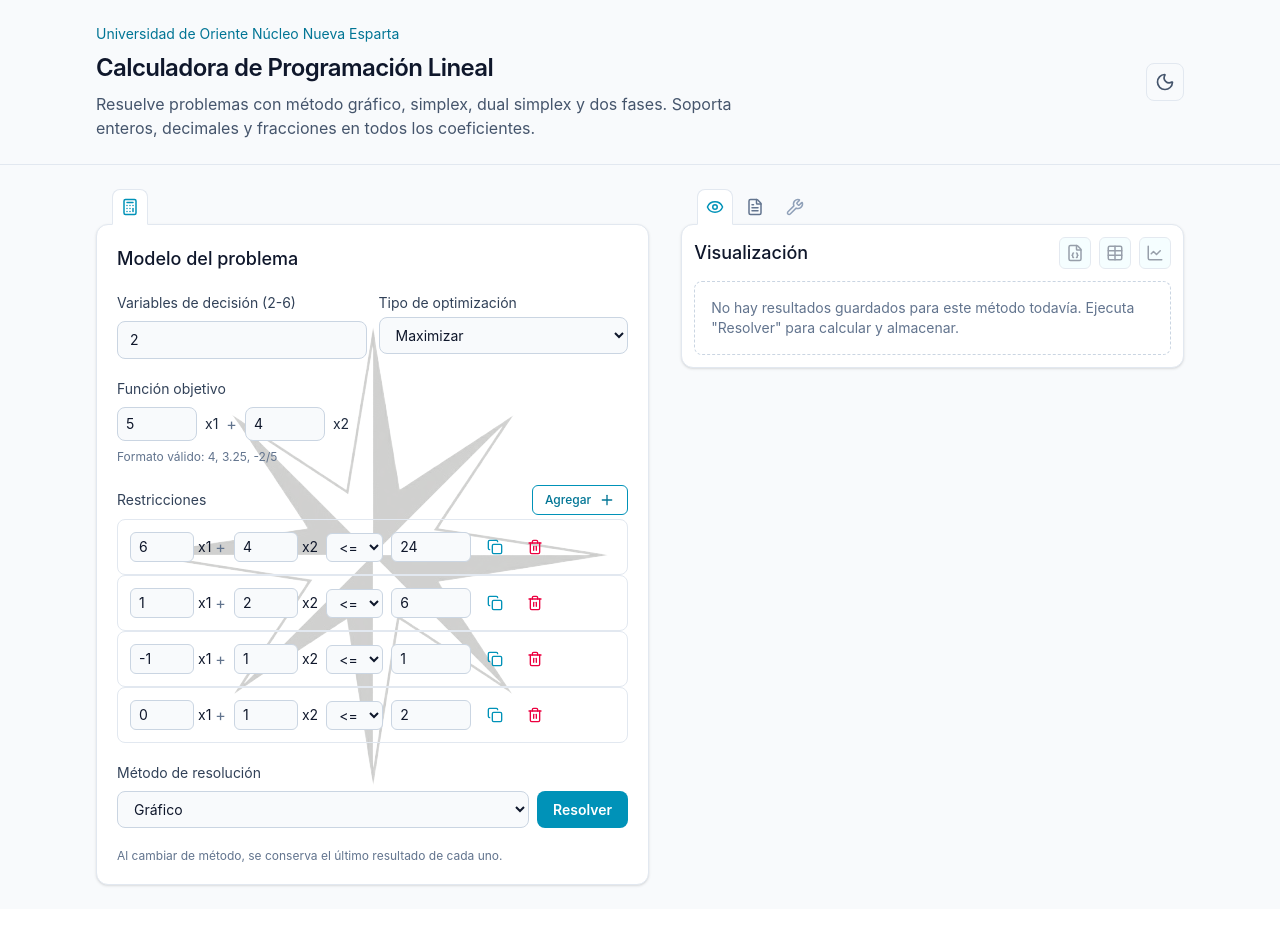
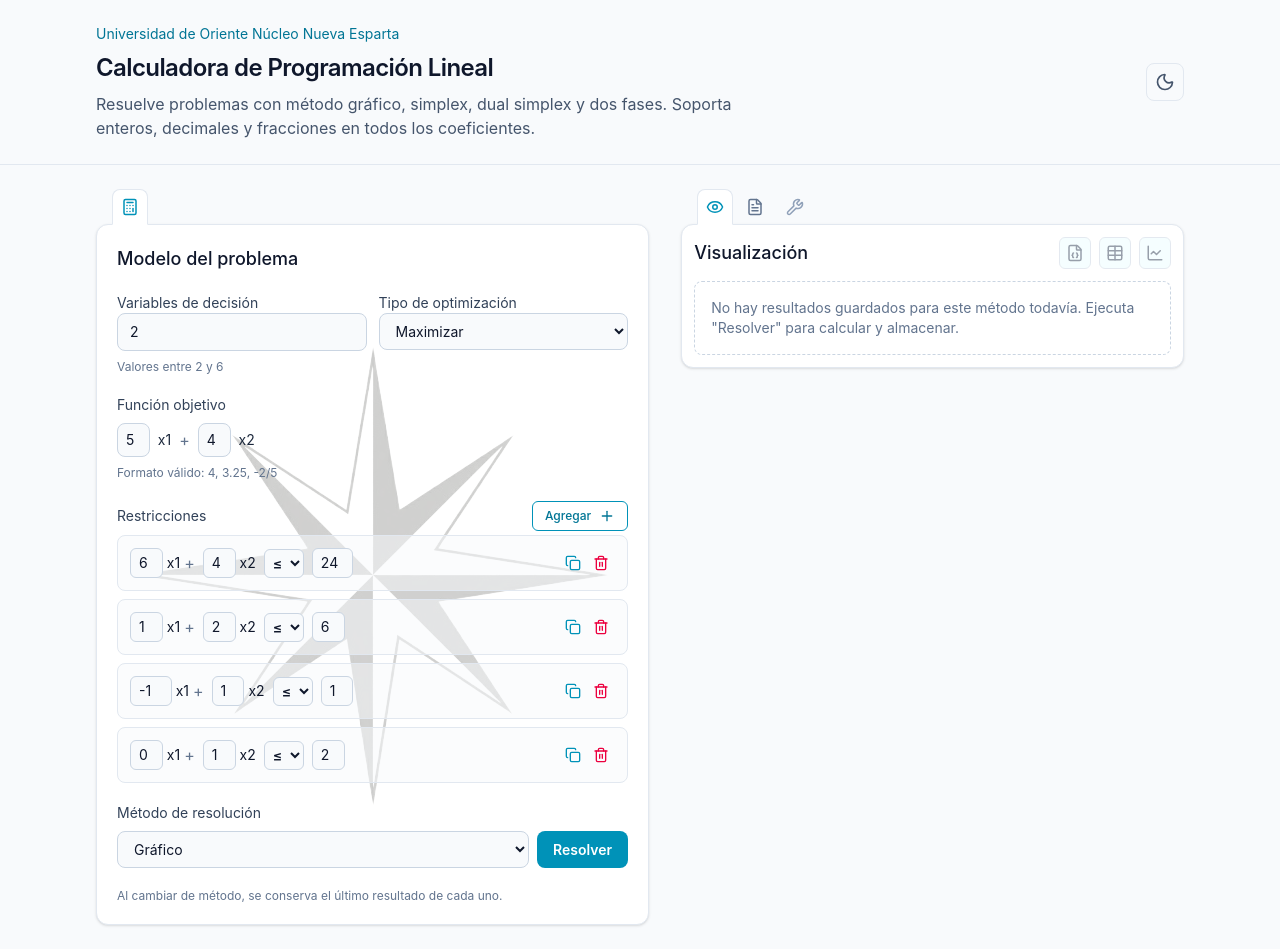
Before and after one commit to saulramos2005/CalculadoraPL2, a React (Vite) app: page / in a window 1280 px wide. Before the commit the page ends 909 px from the top, so only its background shows below. Built offline with nearby package versions, Linux system fonts and the light colour scheme.

Commit message:
Feat: Alerta Resultado Infactible
- Se crea un componente EstadoInfactible para mostrar al usuario en caso de modelos infactibles
- Se deshabilita el resumen analitico en caso de infactibilidad
- Se corrigen varios aspectos de UI

```diff
--- a/src/App.tsx
+++ b/src/App.tsx
@@ -102,7 +102,7 @@ export function App() {
   };
 
   return (
-    <div className="min-h-screen bg-slate-50 text-slate-900 transition-colors duration-300 dark:bg-slate-700 dark:text-slate-100">
+    <div className="min-h-screen overflow-x-hidden bg-slate-50 text-slate-900 transition-colors duration-300 dark:bg-slate-700 dark:text-slate-100">
       <Header isDarkMode={isDarkMode} toggleTheme={() => setIsDarkMode(!isDarkMode)} />
       <main className="mx-auto flex flex-col w-full max-w-6xl px-4 py-6 sm:px-6 lg:px-8">
 
@@ -131,8 +131,11 @@ export function App() {
           </button>
           <button
             onClick={() => setMobileTab("analisis")}
+            disabled={activeResult ? !activeResult.analysis.factible : false}
             className={`flex items-center gap-2 rounded-t-lg border border-b-white p-2 transition-colors ${
-              mobileTab === "analisis"
+              (activeResult && !activeResult.analysis.factible)
+                ? "bg-slate-50 text-slate-400 border-transparent dark:bg-slate-900 dark:text-slate-600 opacity-50 cursor-not-allowed"
+                : mobileTab === "analisis"
                 ? "bg-white text-cyan-600 border-slate-200 dark:border-slate-800 dark:border-b-slate-950 dark:bg-slate-950 dark:text-cyan-300"
                 : "bg-slate-50 text-slate-500 border-transparent dark:bg-slate-900 dark:text-slate-400"
             }`}
--- a/src/components/Formulario/ConfiguracionModelo.tsx
+++ b/src/components/Formulario/ConfiguracionModelo.tsx
@@ -10,8 +10,8 @@ interface ConfiguracionModeloProps {
 export default function ConfiguracionModelo({ variableCount, setVariableCount, optimize, setOptimize }: ConfiguracionModeloProps) {
   return (
     <div className="grid gap-3 grid-cols-2">
-      <div className="space-y-2 text-sm">
-        <p className="text-slate-700 dark:text-slate-300">Variables de decisión (2-6)</p>
+      <div className="text-sm">
+        <p className="text-slate-700 dark:text-slate-300">Variables de decisión</p>
         <input
           type="number"
           min={2}
@@ -20,8 +20,11 @@ export default function ConfiguracionModelo({ variableCount, setVariableCount, o
           onChange={(event) => setVariableCount(Number(event.target.value))}
           className="w-full rounded-lg border border-slate-300 bg-slate-50 px-3 py-2 outline-none transition focus:border-cyan-500 dark:border-slate-700 dark:bg-slate-950 dark:focus:border-cyan-400"
         />
+        <p className="mt-2 text-xs text-slate-500 dark:text-slate-400">
+          Valores entre 2 y 6
+        </p>
       </div>
-      <div className="space-y-1 text-sm">
+      <div className=" text-sm">
         <p className="text-slate-700 dark:text-slate-300">Tipo de optimización</p>
         <select
           value={optimize}
--- a/src/components/Formulario/FuncionObjetivo.tsx
+++ b/src/components/Formulario/FuncionObjetivo.tsx
@@ -15,7 +15,8 @@ export default function FuncionObjetivo({ problem, updateObjectiveCoeff }: Funci
             <input
               value={value}
               onChange={(event) => updateObjectiveCoeff(index, event.target.value)}
-              className="w-20 rounded-lg border border-slate-300 bg-slate-50 px-2 py-1.5 text-sm outline-none transition focus:border-cyan-500 dark:border-slate-700 dark:bg-slate-950 dark:focus:border-cyan-400"
+              style={{ width: `calc(${String(value).length}ch + 1.5rem)` }}
+              className="min-w-[2rem] rounded-lg border border-slate-300 bg-slate-50 px-2 py-1.5 text-sm outline-none transition focus:border-cyan-500 dark:border-slate-700 dark:bg-slate-950 dark:focus:border-cyan-400"
               aria-label={`Coeficiente x${index + 1}`}
             />
             <span className="text-sm text-slate-800 dark:text-slate-200">x{index + 1}</span>
--- a/src/components/Formulario/Restricciones.tsx
+++ b/src/components/Formulario/Restricciones.tsx
@@ -26,16 +26,17 @@ export default function Restricciones({ problem, setProblem, updateConstraintCoe
           </span>
         </button>
       </div>
-      <div>
+      <div className="space-y-2">
         {problem.desigualdades.map((restriction, rowIndex) => (
-          <div key={`res-${rowIndex}`} className="space-y-2 rounded-lg border border-slate-200 p-3 transition-colors duration-300 dark:border-slate-800">
-            <div className="flex flex-wrap items-center gap-2">
+          <div key={`res-${rowIndex}`} className="flex items-center justify-between gap-4 rounded-lg bg-slate-50/50 border border-slate-200 p-3 transition-colors duration-300 dark:border-slate-800">
+            <div className="flex flex-wrap items-center gap-x-2 gap-y-3">
               {restriction.coeficientes.map((value, colIndex) => (
                 <div key={`coef-${rowIndex}-${colIndex}`} className="flex items-center gap-1">
                   <input
                     value={value}
                     onChange={(event) => updateConstraintCoeff(rowIndex, colIndex, event.target.value)}
-                    className="w-16 rounded-md border border-slate-300 bg-slate-50 px-2 py-1 text-sm outline-none transition focus:border-cyan-500 dark:border-slate-700 dark:bg-slate-950 dark:focus:border-cyan-400"
+                    style={{ width: `calc(${String(value).length}ch + 1.5rem)` }}
+                    className="min-w-[2rem] rounded-md border border-slate-300 bg-slate-50 px-2 py-1 text-sm outline-none transition focus:border-cyan-500 dark:border-slate-700 dark:bg-slate-950 dark:focus:border-cyan-400"
                   />
                   <span className="text-sm">x{colIndex + 1}</span>
                   {colIndex < problem.numVariables - 1 && <span className="text-slate-500 dark:text-slate-400">+</span>}
@@ -51,10 +52,10 @@ export default function Restricciones({ problem, setProblem, updateConstraintCoe
                     ),
                   }))
                 }
-                className="rounded-md border border-slate-300 bg-slate-50 px-2 py-1 text-sm outline-none transition focus:border-cyan-500 dark:border-slate-700 dark:bg-slate-950 dark:focus:border-cyan-400"
+                className="rounded-md border border-slate-300 bg-slate-50 p-1 text-sm font-semibold outline-none transition focus:border-cyan-500 dark:border-slate-700 dark:bg-slate-950 dark:focus:border-cyan-400"
               >
-                <option value="<=">&lt;=</option>
-                <option value=">=">&gt;=</option>
+                <option value="<=">&le;</option>
+                <option value=">=">&ge;</option>
                 <option value="=">=</option>
               </select>
               <input
@@ -67,13 +68,16 @@ export default function Restricciones({ problem, setProblem, updateConstraintCoe
                     ),
                   }))
                 }
-                className="w-20 rounded-md border border-slate-300 bg-slate-50 px-2 py-1 text-sm outline-none transition focus:border-cyan-500 dark:border-slate-700 dark:bg-slate-950 dark:focus:border-cyan-400"
+                style={{ width: `calc(${String(restriction.rhs).length}ch + 1.5rem)` }}
+                className="min-w-[2rem] rounded-md border border-slate-300 bg-slate-50 px-2 py-1 text-sm outline-none transition focus:border-cyan-500 dark:border-slate-700 dark:bg-slate-950 dark:focus:border-cyan-400"
               />
+            </div>
+            <div className="flex shrink-0 items-center">
               <button
                 type="button"
                 onClick={() => duplicateConstraint(rowIndex)}
                 title="Duplicar restricción"
-                className="px-2 py-1 text-xs text-cyan-600 transition hover:bg-cyan-50 disabled:cursor-not-allowed disabled:opacity-40 dark:text-cyan-400 dark:hover:bg-cyan-600/10"
+                className="rounded-md p-1.5 text-cyan-600 transition hover:bg-cyan-50 disabled:cursor-not-allowed disabled:opacity-40 dark:text-cyan-400 dark:hover:bg-cyan-600/10"
               >
                 <Copy size={16} />
               </button>
@@ -82,7 +86,7 @@ export default function Restricciones({ problem, setProblem, updateConstraintCoe
                 type="button"
                 onClick={() => removeConstraint(rowIndex)}
                 disabled={problem.desigualdades.length <= 1}
-                className="px-2 py-1 text-xs text-rose-600 transition hover:bg-rose-50 disabled:cursor-not-allowed disabled:opacity-40 dark:text-rose-400 dark:hover:bg-rose-600/10"
+                className="rounded-md p-1.5 text-rose-600 transition hover:bg-rose-50 disabled:cursor-not-allowed disabled:opacity-40 dark:text-rose-400 dark:hover:bg-rose-600/10"
               >
                 <Trash size={16} />
               </button>
--- /dev/null
+++ b/src/components/Solucion/EstadoInfactible.tsx
@@ -0,0 +1,35 @@
+import { motion } from "framer-motion";
+import { AlertTriangle } from "lucide-react";
+
+interface Props {
+  observaciones?: string[];
+}
+
+export default function EstadoInfactible({ observaciones = [] }: Props) {
+  return (
+    <motion.div
+      initial={{ opacity: 0, scale: 0.95 }}
+      animate={{ opacity: 1, scale: 1 }}
+      className="flex flex-col items-center justify-center text-center rounded-md dark:bg-red-950/20"
+    >
+      <div className="rounded-full bg-red-100 p-4 mb-4 dark:bg-red-900/50">
+        <AlertTriangle className="size-8 text-red-600 dark:text-red-400" />
+      </div>
+      <h3 className="mb-2 text-lg font-semibold text-slate-900 dark:text-slate-100">
+        Problema Infactible
+      </h3>
+      <p className="mb-2 text-slate-600 dark:text-slate-300">
+        Revise el modelo del problema y las siguientes observaciones:
+      </p>
+      {observaciones.length > 0 && (
+        <div className="bg-red-100 border border-red-200 text-slate-900 dark:bg-red-900/40 dark:border-red-800 dark:text-red-300 p-4 rounded-md text-sm text-left max-w-md w-full">
+          <ul className="list-disc pl-4 space-y-1">
+            {observaciones.map((obs, i) => (
+              <li key={i}>{obs}</li>
+            ))}
+          </ul>
+        </div>
+      )}
+    </motion.div>
+  );
+}
--- a/src/components/Solucion/Observaciones.tsx
+++ b/src/components/Solucion/Observaciones.tsx
@@ -3,7 +3,8 @@ import { MethodResult } from "@/data/interfaces";
 export default function ObservacionesSolucion({ activeResult }: { activeResult: MethodResult }) {
   return (
     <div className="rounded-lg border border-slate-200 p-3 text-xs text-slate-600 transition-colors duration-300 dark:border-slate-800 dark:text-slate-300">
-      {activeResult.analysis.observaciones.join(" ")}
+      {/* {activeResult.analysis.observaciones.join(" ")} */}
+      {!activeResult.analysis.factible ? "Revise el planteamiento y las restricciones, o intente con otro método de solución." : ""}
     </div>
   );
 }
--- a/src/utils/MetodoSimplex.ts
+++ b/src/utils/MetodoSimplex.ts
@@ -23,7 +23,7 @@ export function resolverMetodoSimplex(
       ValorOptimo: 0,
       variables: {},
       analysis: {
-        observaciones: ["El método Simplex básico implementado solo acepta restricciones de tipo menor o igual (<=)."],
+        observaciones: ["El método Simplex básico implementado solo acepta restricciones de tipo menor o igual (≤)."],
         acotada: false,
         factible: false,
         degeneracion: false,
```
Also changed, not shown: src/components/Solucion/TablaIteraciones.tsx (+72 -51 lines), src/components/SolucionDisplay.tsx (+30 -10 lines).
